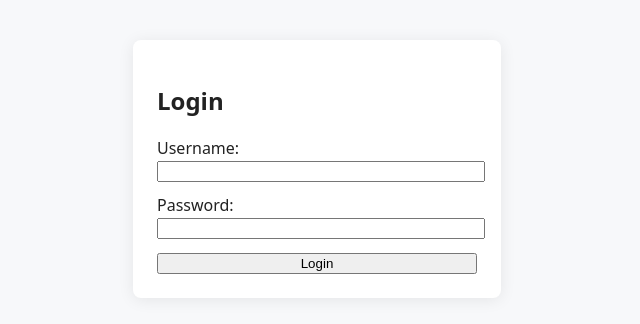
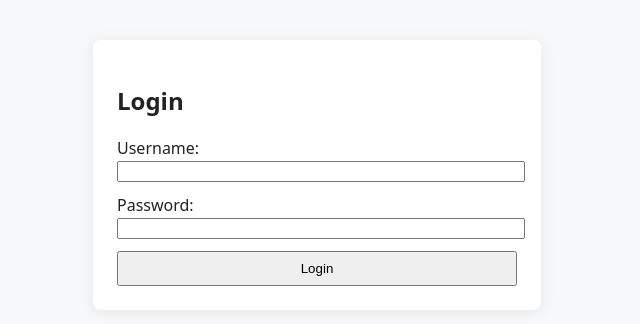
Before and after one commit to clairefro/kotonoha, a React (Vite) app in the folder apps/frontend/: page /login in a window 1280 px wide. Shown: the top 324 px of the page, without its empty margins (323-963 px from the left). Built offline with nearby package versions, Linux system fonts and the light colour scheme; no server answers.

Commit message:
consolidate styles

```diff
--- a/apps/frontend/src/pages/Login.tsx
+++ b/apps/frontend/src/pages/Login.tsx
@@ -33,10 +33,10 @@ const Login: React.FC = () => {
   };
 
   return (
-    <div className="login-container">
+    <div className="form-container">
       <h2>Login</h2>
       <form onSubmit={handleSubmit}>
-        <div className="login-field">
+        <div className="form-field">
           <label>
             Username:
             <br />
@@ -44,12 +44,12 @@ const Login: React.FC = () => {
               value={username}
               onChange={(e) => setUsername(e.target.value)}
               required
-              className="login-input"
+              className="form-input"
               autoComplete="username"
             />
           </label>
         </div>
-        <div className="login-field">
+        <div className="form-field">
           <label>
             Password:
             <br />
@@ -58,13 +58,13 @@ const Login: React.FC = () => {
               value={password}
               onChange={(e) => setPassword(e.target.value)}
               required
-              className="login-input"
+              className="form-input"
               autoComplete="current-password"
             />
           </label>
         </div>
-        {error && <div className="login-error">{error}</div>}
-        <button type="submit" className="login-button">
+        {error && <div className="form-error">{error}</div>}
+        <button type="submit" className="form-button">
           Login
         </button>
       </form>
--- a/apps/frontend/src/pages/OnboardAdmin.tsx
+++ b/apps/frontend/src/pages/OnboardAdmin.tsx
@@ -11,7 +11,7 @@ const OnboardAdmin: React.FC = () => {
   }, [navigate]);
 
   return (
-    <div className="onboard-admin-container">
+    <div className="form-container">
       <h2>Welcome! Set up your first admin account</h2>
       <div className="onboard-admin-note">
         <span>Important:</span> This account will be the only admin to start
@@ -79,7 +79,7 @@ function SignupForm() {
 
   return (
     <form onSubmit={handleSubmit} className="onboard-admin-form">
-      <div className="onboard-admin-field">
+      <div className="form-field">
         <label>
           Username:
           <br />
@@ -87,13 +87,13 @@ function SignupForm() {
             value={username}
             onChange={(e) => setUsername(e.target.value)}
             required
-            className="onboard-admin-input"
+            className="form-input"
             autoFocus
             autoComplete="username"
           />
         </label>
       </div>
-      <div className="onboard-admin-field">
+      <div className="form-field">
         <label>
           Password:
           <br />
@@ -102,12 +102,12 @@ function SignupForm() {
             value={password}
             onChange={(e) => setPassword(e.target.value)}
             required
-            className="onboard-admin-input"
+            className="form-input"
             autoComplete="new-password"
           />
         </label>
       </div>
-      <div className="onboard-admin-field">
+      <div className="form-field">
         <label>
           Confirm Password:
           <br />
@@ -116,18 +116,18 @@ function SignupForm() {
             value={confirm}
             onChange={(e) => setConfirm(e.target.value)}
             required
-            className="onboard-admin-input"
+            className="form-input"
             autoComplete="new-password"
           />
         </label>
       </div>
-      {error && <div className="onboard-admin-error">{error}</div>}
+      {error && <div className="form-error">{error}</div>}
       {success && (
-        <div className="onboard-admin-success">
+        <div className="form-success">
           Admin account created! You can now log in.
         </div>
       )}
-      <button type="submit" disabled={loading} className="onboard-admin-button">
+      <button type="submit" disabled={loading} className="form-button">
         {loading ? "Creating..." : "Create Admin Account"}
       </button>
     </form>
--- a/apps/frontend/src/styles.css
+++ b/apps/frontend/src/styles.css
@@ -1,29 +1,3 @@
-/* Login form styles */
-.login-container {
-  max-width: 320px;
-  margin: 40px auto;
-  background: #fff;
-  padding: 24px;
-  border-radius: 8px;
-  box-shadow: 0 2px 16px rgba(0, 0, 0, 0.08);
-}
-
-.login-field {
-  margin-bottom: 12px;
-}
-
-.login-input {
-  width: 100%;
-}
-
-.login-error {
-  color: #b00;
-  margin-bottom: 12px;
-}
-
-.login-button {
-  width: 100%;
-}
 body {
   font-family: system-ui, sans-serif;
   background: #f7f8fa;
@@ -72,6 +46,46 @@ main {
   align-items: center;
   justify-content: center;
   z-index: 1000;
+}
+
+/* Shared form styles */
+.form-container {
+  max-width: 400px;
+  margin: 40px auto;
+  background: #fff;
+  padding: 24px;
+  border-radius: 8px;
+  box-shadow: 0 2px 16px rgba(0, 0, 0, 0.08);
+}
+
+.form-field {
+  margin-bottom: 12px;
+}
+
+.form-input {
+  width: 100%;
+}
+
+.form-error {
+  color: #b00;
+  margin-bottom: 12px;
+}
+
+.form-success {
+  color: green;
+  margin-bottom: 12px;
+}
+
+.form-button {
+  width: 100%;
+  padding: 8px;
+}
+
+/* OnboardAdmin note style */
+.onboard-admin-note {
+  margin-bottom: 16px;
+  color: #b00;
+  font-weight: 500;
 }
 
 .modal {
```
